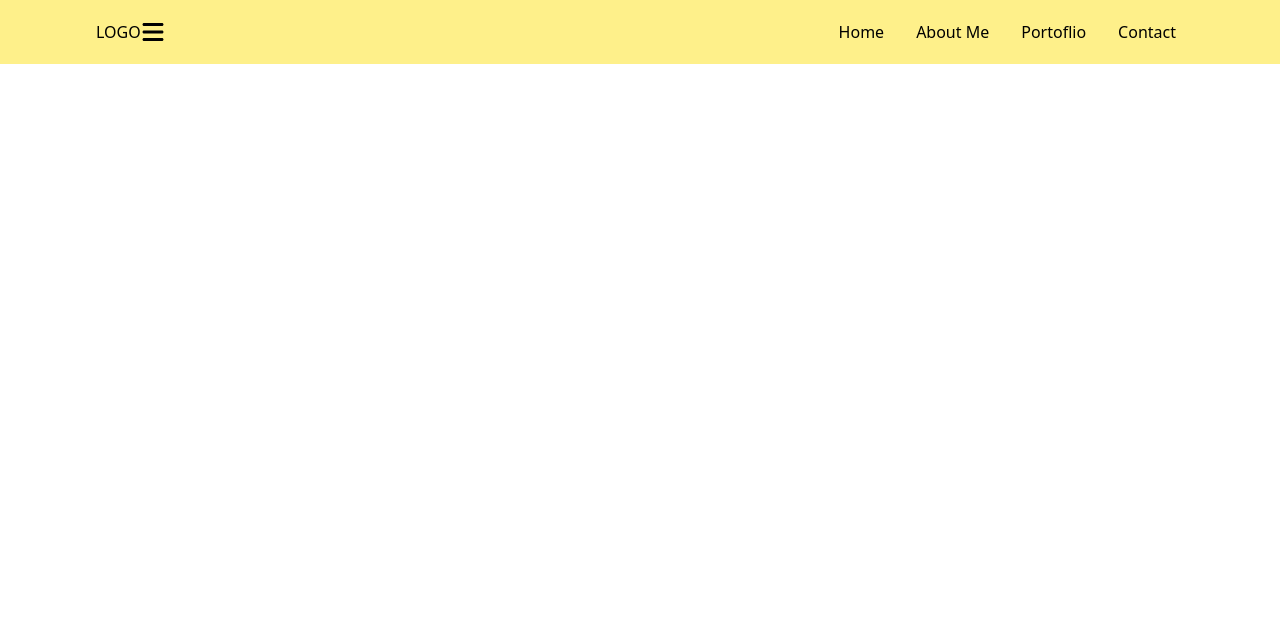
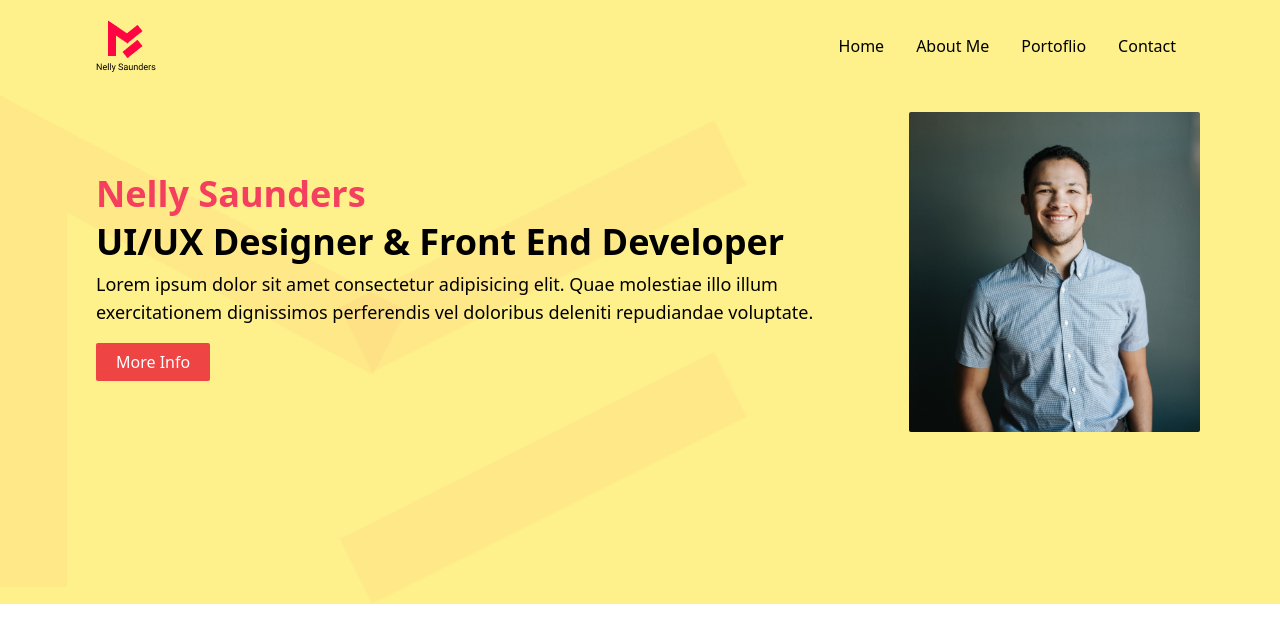
Before and after one commit to ypradafah28/responsive-web-profile, a website: page index.html in a window 1280 px wide. Drawn offline with Linux system fonts and the light colour scheme.

Commit message:
menambahkan navbar dan hero

```diff
--- a/index.html
+++ b/index.html
@@ -11,18 +11,22 @@
 
 <body>
     <header>
-        <nav id="nav" class="px-5 py-5 bg-yellow-200 sm:flex sm:px-24 sm:justify-between">
-            <section class="flex justify-between">
-                <section>
-                    <h1>LOGO</h1>
-                </section>
+        <nav id="nav" class="px-5 py-5 bg-yellow-200 sm:flex sm:px-12 sm:justify-between sm:items-center md:px-24">
+            <section class="flex justify-between items-center">
+
+                <figure>
+                    <img class="cursor-pointer" src="assets/img/Group 87.png" alt="">
+                </figure>
+
                 <button class="flex">
-                    <svg id="bar" class=" h-6 w-6" xmlns="http://www.w3.org/2000/svg" viewBox="0 0 448 512">
+                    <svg id="bar" class="fill-rose-500 h-6 w-6 sm:hidden" xmlns="http://www.w3.org/2000/svg"
+                        viewBox="0 0 448 512">
                         <!--! Font Awesome Pro 6.2.0 by @fontawesome - https://fontawesome.com License - https://fontawesome.com/license (Commercial License) Copyright 2022 Fonticons, Inc. -->
                         <path
                             d="M0 96C0 78.3 14.3 64 32 64H416c17.7 0 32 14.3 32 32s-14.3 32-32 32H32C14.3 128 0 113.7 0 96zM0 256c0-17.7 14.3-32 32-32H416c17.7 0 32 14.3 32 32s-14.3 32-32 32H32c-17.7 0-32-14.3-32-32zM448 416c0 17.7-14.3 32-32 32H32c-17.7 0-32-14.3-32-32s14.3-32 32-32H416c17.7 0 32 14.3 32 32z" />
                     </svg>
-                    <svg id="close" class="hidden h-6 w-6" xmlns="http://www.w3.org/2000/svg" viewBox="0 0 320 512">
+                    <svg id="close" class="fill-rose-500 hidden h-6 w-6 sm:hidden" xmlns="http://www.w3.org/2000/svg"
+                        viewBox="0 0 320 512">
                         <!--! Font Awesome Pro 6.2.0 by @fontawesome - https://fontawesome.com License - https://fontawesome.com/license (Commercial License) Copyright 2022 Fonticons, Inc. -->
                         <path
                             d="M310.6 150.6c12.5-12.5 12.5-32.8 0-45.3s-32.8-12.5-45.3 0L160 210.7 54.6 105.4c-12.5-12.5-32.8-12.5-45.3 0s-12.5 32.8 0 45.3L114.7 256 9.4 361.4c-12.5 12.5-12.5 32.8 0 45.3s32.8 12.5 45.3 0L160 301.3 265.4 406.6c12.5 12.5 32.8 12.5 45.3 0s12.5-32.8 0-45.3L205.3 256 310.6 150.6z" />
@@ -45,6 +49,38 @@
             </ul>
         </nav>
     </header>
+    <!-- hero -->
+    <section>
+        <section class="w-full absolute bg-yellow-200 ">
+            <figure class="transition ease-in duration-500 delay-150 hover:-translate-y-3 ">
+                <img class="h-[38rem] sm:h-96 lg:h-[32rem]" src="assets/img/Group 86.png" alt="">
+            </figure>
+        </section>
+        <section
+            class="absolute z-10 py-3 px-10 sm:flex sm:flex-row-reverse sm:justify-between sm:items-center md:justify-between md:px-16 lg:px-20 ">
+            <figure class="flex justify-center py-2">
+                <img class="rounded-sm object-cover transition ease-in-out duration-700 delay-300 hover:scale-105 h-56 hover:translate-y-1 sm:w-[38rem] sm:h-56  md:h-72 md:w-[40rem] lg:h-80 lg:w-[32rem]"
+                    src="assets/img/Rectangle.png" alt="">
+            </figure>
+            <section class="px-4">
+                <h1
+                    class="py-1 font-semibold text-center font-sans text-xl text-rose-500 sm:text-left sm:text-2xl lg:text-4xl">
+                    Nelly Saunders </h1>
+                <h1 class="py-1 font-semibold font-sans text-xl text-center sm:text-left sm:text-2xl lg:text-4xl">UI/UX
+                    Designer &
+                    Front End Developer</h1>
+                <p class=" py-1 text-center font-sans text-sm sm:text-base sm:text-left lg:text-lg">Lorem ipsum dolor
+                    sit amet
+                    consectetur adipisicing elit.
+                    Quae molestiae illo illum exercitationem dignissimos perferendis vel doloribus deleniti repudiandae
+                    voluptate.
+                </p>
+                <p class="text-center mt-5 sm:text-left"><a class="bg-red-500 px-5 py-2 rounded-sm text-white font-sans"
+                        href="">More Info</a></p>
+            </section>
+        </section>
+    </section>
+    <!-- end hero -->
     <script src="main.js"></script>
 </body>
 
--- a/tailwind.config.js
+++ b/tailwind.config.js
@@ -2,7 +2,13 @@
 module.exports = {
   content: ["./index.html"],
   theme: {
-    extend: {},
+    extend: {
+      height:{
+        '125':'32rem',
+        '126':'38rem',
+
+      }
+    },
   },
   plugins: [],
 }
```
Also changed, not shown: assets/img/Group 86.png (added), assets/img/Group 87.png (added), assets/img/Rectangle.png (added), dist/output.css.
